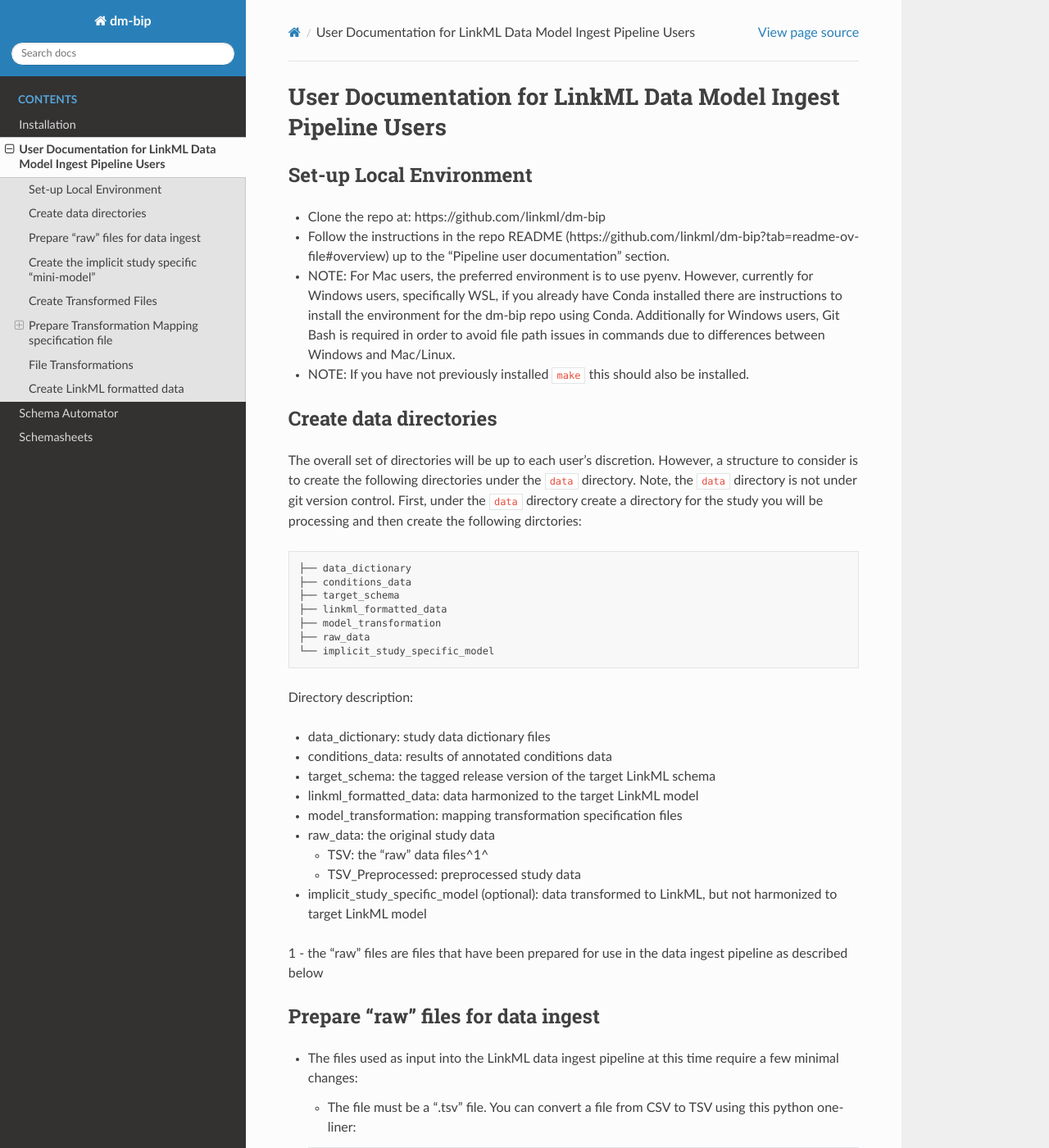
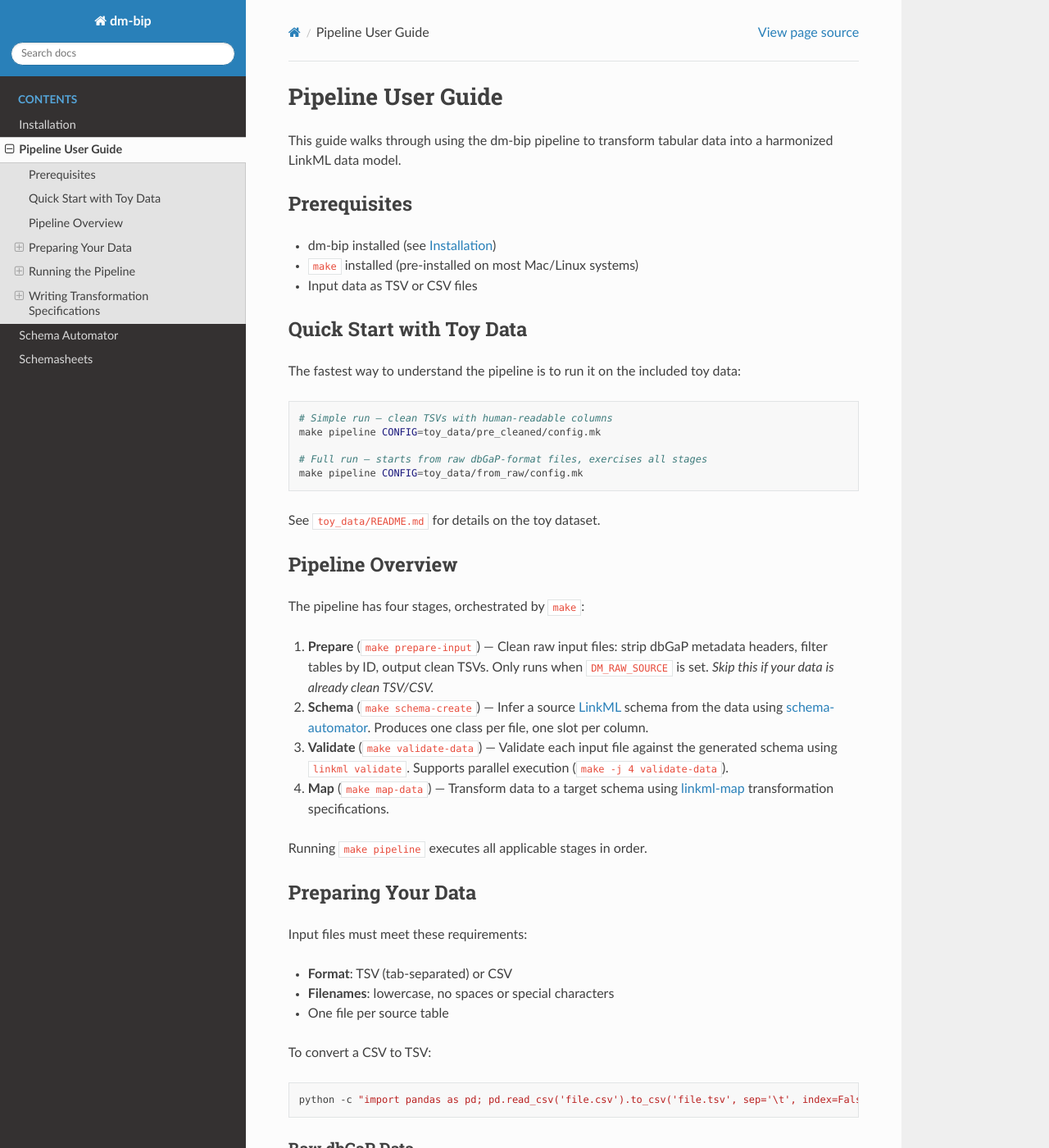
Before and after one commit to linkml/dm-bip, a Sphinx documentation site: the page built from docs/pipeline_user_docs.md, in a window 1280 px wide and 1400 px high. Shown: the whole window at 82% size. Built offline with Sphinx 7.4.7 and the Read the Docs theme 3.1.0, drawn with Linux system fonts in a browser that asks for light colours; some of the changed text lies outside the part shown.

Commit message:
Rewrite pipeline user guide and update installation docs
Pipeline user guide:
- Restructure around actual pipeline workflow (prepare → schema →
  validate → map)
- Add quick start with toy data examples
- Document output structure, config files, key variables
- Update transformation spec examples using real toy data
- Remove stale Jupyter notebook references and enum workaround

Installation:
- Drop Cruft requirement, add make
- Simplify to single uv sync command

````diff
--- a/docs/pipeline_user_docs.md
+++ b/docs/pipeline_user_docs.md
@@ -1,127 +1,160 @@
-# User Documentation for LinkML Data Model Ingest Pipeline Users
+# Pipeline User Guide
 
-## 	Set-up Local Environment
+This guide walks through using the dm-bip pipeline to transform tabular data into a harmonized LinkML data model.
 
-- Clone the repo at: https://github.com/linkml/dm-bip
-- Follow the instructions in the repo README (https://github.com/linkml/dm-bip?tab=readme-ov-file#overview) up to the “Pipeline user documentation” section.
-- NOTE: For Mac users, the preferred environment is to use pyenv. However, currently for Windows users, specifically WSL, if you already have Conda installed there are instructions to install the environment for the dm-bip repo using Conda. Additionally for Windows users, Git Bash is required in order to avoid file path issues in commands due to differences between Windows and Mac/Linux.
-- NOTE: If you have not previously installed `make` this should also be installed.
+## Prerequisites
 
+- dm-bip installed (see [Installation](installation.rst))
+- `make` installed (pre-installed on most Mac/Linux systems)
+- Input data as TSV or CSV files
 
-## Create data directories
-The overall set of directories will be up to each user's discretion. However, a structure to consider is to create the following directories under the `data` directory. Note, the `data` directory is not under git version control. First, under the `data` directory create a directory for the study you will be processing and then create the following dirctories:
+## Quick Start with Toy Data
+
+The fastest way to understand the pipeline is to run it on the included toy data:
+
+```bash
+# Simple run — clean TSVs with human-readable columns
+make pipeline CONFIG=toy_data/pre_cleaned/config.mk
+
+# Full run — starts from raw dbGaP-format files, exercises all stages
+make pipeline CONFIG=toy_data/from_raw/config.mk
+```
+
+See `toy_data/README.md` for details on the toy dataset.
+
+## Pipeline Overview
+
+The pipeline has four stages, orchestrated by `make`:
+
+1. **Prepare** (`make prepare-input`) — Clean raw input files: strip dbGaP metadata headers, filter tables by ID, output clean TSVs. Only runs when `DM_RAW_SOURCE` is set. *Skip this if your data is already clean TSV/CSV.*
+2. **Schema** (`make schema-create`) — Infer a source [LinkML](https://linkml.io/linkml/) schema from the data using [schema-automator](https://linkml.io/schema-automator/). Produces one class per file, one slot per column.
+3. **Validate** (`make validate-data`) — Validate each input file against the generated schema using `linkml validate`. Supports parallel execution (`make -j 4 validate-data`).
+4. **Map** (`make map-data`) — Transform data to a target schema using [linkml-map](https://linkml.io/linkml-map/) transformation specifications.
+
+Running `make pipeline` executes all applicable stages in order.
+
+## Preparing Your Data
+
+Input files must meet these requirements:
+- **Format**: TSV (tab-separated) or CSV
+- **Filenames**: lowercase, no spaces or special characters
+- One file per source table
+
+To convert a CSV to TSV:
+```bash
+python -c "import pandas as pd; pd.read_csv('file.csv').to_csv('file.tsv', sep='\t', index=False)"
+```
+
+### Raw dbGaP Data
+
+If you're working with raw dbGaP `.txt.gz` archives, the prepare step handles extraction and cleaning automatically. Set `DM_RAW_SOURCE` to the directory containing the archives.
+
+## Running the Pipeline
+
+### Basic Usage
+
+```bash
+make pipeline DM_INPUT_DIR=path/to/your/tsvs DM_SCHEMA_NAME=MyStudy
+```
+
+This runs schema creation and validation. To also run data transformation, provide transformation specs and a target schema:
+
+```bash
+make pipeline \
+  DM_INPUT_DIR=path/to/your/tsvs \
+  DM_SCHEMA_NAME=MyStudy \
+  DM_TRANS_SPEC_DIR=path/to/specs \
+  DM_MAP_TARGET_SCHEMA=path/to/target-schema.yaml
+```
+
+### Using a Config File
+
+For reproducibility, put your variables in a `.mk` file and pass it with `CONFIG=`:
+
+```bash
+make pipeline CONFIG=my-study/config.mk
+```
+
+See `toy_data/pre_cleaned/config.mk` for an example.
+
+### Key Variables
+
+| Variable | Description | Default |
+|----------|-------------|---------|
+| `DM_INPUT_DIR` | Directory containing TSV/CSV files | |
+| `DM_SCHEMA_NAME` | Name for the generated schema | `Schema` |
+| `DM_OUTPUT_DIR` | Output directory | `output/<schema_name>` |
+| `DM_TRANS_SPEC_DIR` | Transformation specification directory | |
+| `DM_MAP_TARGET_SCHEMA` | Target schema for transformation | |
+| `DM_RAW_SOURCE` | Directory of raw `.txt.gz` files (enables prepare step) | |
+| `DM_MAP_OUTPUT_TYPE` | Output format: `yaml`, `jsonl`, `json`, or `tsv` | `yaml` |
+| `DM_MAP_CHUNK_SIZE` | Rows per processing batch | `10000` |
+
+Run `make help` to see the full list of targets and variables.
+
+### Output Structure
+
+All output goes to `DM_OUTPUT_DIR` (default: `output/<schema_name>/`):
 
 ```
-├── data_dictionary
-├── conditions_data
-├── target_schema
-├── linkml_formatted_data
-├── model_transformation
-├── raw_data
-└── implicit_study_specific_model
+output/MyStudy/
+├── MyStudy.yaml                    # Generated source schema
+├── prepared/                       # Clean TSVs (if prepare step ran)
+├── validation-logs/                # Schema and data validation logs
+│   ├── data-validation/            # Per-file validation results
+│   └── data-validation-errors/     # Symlinks to files with errors
+└── mapped-data/                    # Transformed output files
 ```
 
-Directory description:
-- data_dictionary: study data dictionary files
-- conditions_data: results of annotated conditions data
-- target_schema: the tagged release version of the target LinkML schema
-- linkml_formatted_data: data harmonized to the target LinkML model
-- model_transformation: mapping transformation specification files
-- raw_data: the original study data
-	- TSV: the “raw” data files^1^
-	- TSV_Preprocessed: preprocessed study data
-- implicit_study_specific_model (optional): data transformed to LinkML, but not harmonized to target LinkML model
+## Writing Transformation Specifications
 
-1 - the “raw” files are files that have been prepared for use in the data ingest pipeline as described below
+Transformation specs are YAML files that tell [linkml-map](https://linkml.io/linkml-map/) how to map source data to a target schema. Create one spec file per target class.
 
+### Basic Structure
 
-## Prepare “raw” files for data ingest
-- The files used as input into the LinkML data ingest pipeline at this time require a few minimal changes:
-	- The file must be a “.tsv” file. You can convert a file from CSV to TSV using this python one-liner:
-	```
-	python -c "import pandas as pd; pd.read_csv('YOUR-FILE-NAME.csv').to_csv('YOUR-FILE-NAME.tsv', sep='\t', index=False)"
-	```
-	Remember to replace YOUR-FILE-NAME with your actual filename.
-	- The filenames must be all lowercase.
-	- The filenames must not contain any spaces or special characters.
-
-
-## Create the implicit study specific “mini-model”
-- The LinkML data ingest pipeline can be run over the files generally without modification of the data content in the files. However, you may want to pre-process the files to remove PHI, etc.
-- Run the pipeline as:
-```
-make pipeline DM_INPUT_DIR=data/YOUR-STUDY-DIRECTORY/raw_data/TSV DM_SCHEMA_NAME=YOUR-STUDY-NAME_INCLUDE_SCHEMA DM_OUTPUT_DIR=data/YOUR-STUDY-DIRECTORY/study_specific_model
-```
-	- Explanation of command parameters:
-	- `DM_INPUT_DIR`:  this is the directory with your “raw” files
-	- `DM_SCHEMA_NAME`: this is the name to call the resulting LinkML schema file. It will be appended with “.yaml” by the `make` goal
-	- `DM_OUTPUT_DIR`: the directory to save the LinkML schema file
-- This step can be done initially to create the implicit study specific model and validate the files against this model. Various file preprocessing steps may be needed to transform the “raw” files into a format suitable for the pipeline and this step then needs to be run again on the preprocessed files in order to create the implicit study specific model. Examples of preprocessing that may be needed are to combine all data columns for a given target LinkML model class into one data file or to annotate conditions with ontology terms.
-
-
-## Create Transformed Files
-- Since the data for each class in the transformation specification currently needs to be in one data file and the data for each slot needs to be within one column in the data file, the input files may need to be preprocesed to combine columns across data files.
-- The preprocessing can be done using any data science methods of the user’s choice e.g. R, pandas, dbt, etc.
-- Once the transformed files are generated, run the pipeline using these preprocessed files to create a new implicit study specific model files.
-
-```
-make pipeline DM_INPUT_DIR=data/YOUR-STUDY/raw_data/TSV DM_SCHEMA_NAME=YOUR_SCHEMA DM_OUTPUT_DIR=YOUR-OUTPUT-DIRECTORY -B
+```yaml
+- class_derivations:
+    Participant:
+      populated_from: subject        # source filename (without extension)
+      slot_derivations:
+        id:
+          populated_from: subject_id  # source column name
+        external_id:
+          populated_from: participant_external_id
 ```
 
+- `populated_from` under the class name identifies which input file provides the data
+- Each `slot_derivation` maps a target slot to a source column
 
-## Prepare Transformation Mapping specification file
-- The current suggestion is to create one mapping transformation specification file for each class in the model. The transformation mapping specification is formatted as a YAML file.
+### Slot Value Options
 
+Slots can be populated in several ways:
 
-### LinkML Transformation Spec
-- The LinkML transformation specification consists of a collection of ClassDerivation and SlotDerivation objects. See the [LinkML-Map documentation](https://linkml.io/linkml-map/) for more information.
-- The file is formatted as:
-```
-- class_derivations:
-    ClassName:
-      populated_from: filename
-      slot_derivations:
-```
-- The `ClassName` is the name of your LinkML model class, e.g. Participant.
-- The `populated_from` directly under the `ClassName` field indicates what file the data is from.
-- The `slot_derivations` are the LinkML model slots for the class.
-- Each `class_derivation` block represented in the transformation spec represents one row in your input data file.
+```yaml
+slot_derivations:
+    # Direct column mapping
+    age:
+      populated_from: age_at_enrollment
 
+    # Constant value
+    study_name:
+      value: "My Study"
 
-#### Slot Derivations
-- The slot derivations represent the LinkML model slots and provide the mapping between the “raw” data file to the target LinkML model.
-- For example, in the example below this indicates that the `participantExternalId` is populated from the id column in the “raw” data file.
-```
-slot_derivations:
-        participantExternalId:
-          populated_from: id
+    # Value mappings (categorical recoding)
+    sex:
+      populated_from: gender
+      value_mappings:
+        '1': male
+        '2': female
+
+    # Expression (Python expression using column values)
+    age_in_days:
+      populated_from: age_years
+      expr: "{age_years} * 365"
 ```
 
+For the full specification format, including `enum_derivations` and `object_derivations`, see the [LinkML-Map documentation](https://linkml.io/linkml-map/).
 
-#### Slot Values
-- The data to populate a slot must be found within one column in one “raw” data file or be specified to be a hard-coded value.
-- Slot values can also be dynamically created, based on the single column value, using value mappings, expressions, or unit conversions.
-- Examples:
-	```
-	slot_derivations:
-		familyType:
-			value: Example Family type --> a hard-coded, constant value
-		sex:
-			populated_from: gender
-			value_mappings:
-				'1': male --> '1' in "raw" data file maps to 'male'
-				'2': female
-	```
+### Data Requirements
 
-
-## File Transformations
-- For `linkml-map` and the mapping transformation specification, for each class to be populated in the target model, all of the slots of that class need to exist in one preprocessed data input file.
-- The preprocessed files can be created using your choice of tools, e.g. pandas, R functions, or a more formal ETL solution like dbt.
-
-
-## Create LinkML formatted data
-- Once the input files have been preprocessed, run the `linkml-map` step. See the sample Jupyter notebooks in the `notebooks` directory.
-- To launch the Jupyter notebook server run: `jupyter-notebook`
-	- Within the Jupyter notebook, change the file paths and file names to match your data location
-- NOTES:
-	- Due to an issue, before running the `linkml-map step`, any values in the implicit study specific model that have a range of “enum” should be changed to a range of “string”.
+For each target class, all source slots must exist in a single input file. If your data spans multiple files, preprocess them into combined files before running the pipeline. You can use any tool for this (pandas, R, dbt, etc.).
````
Also changed, not shown: docs/installation.rst (+2 -12 lines).
